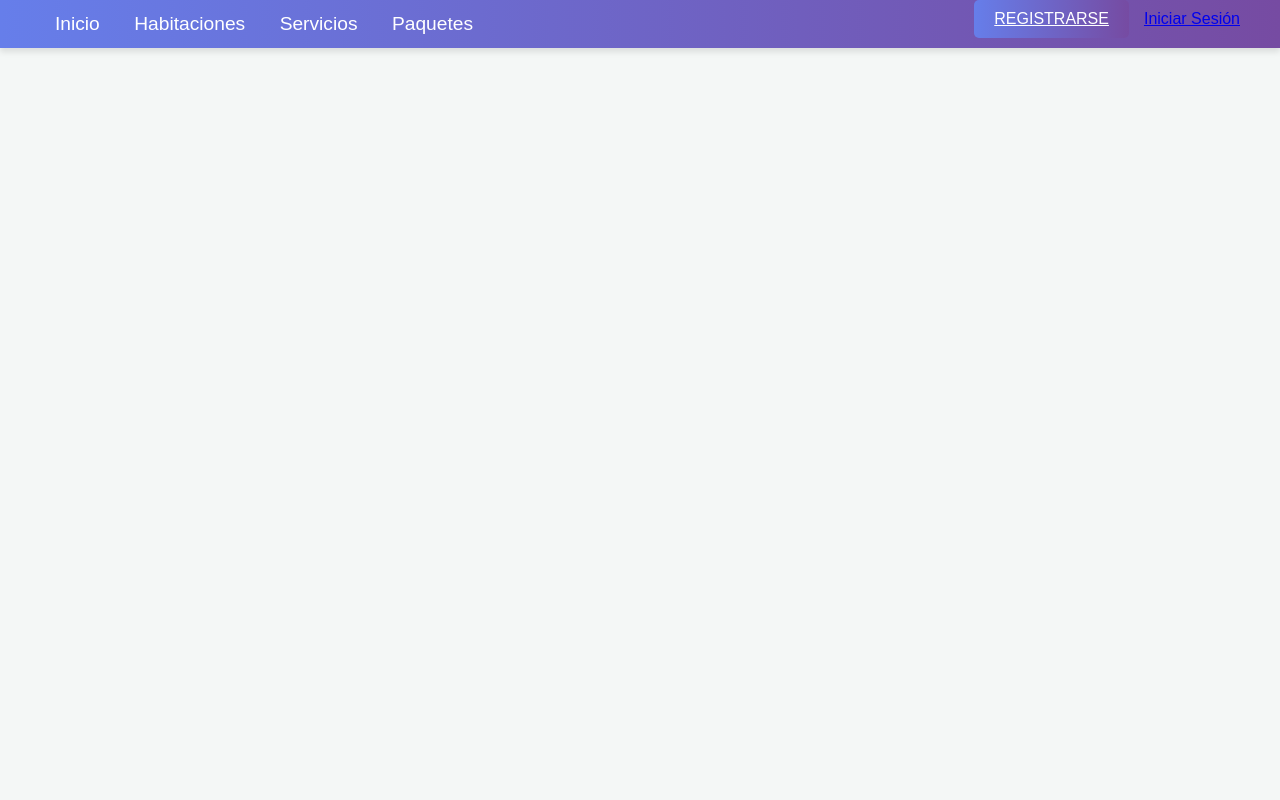
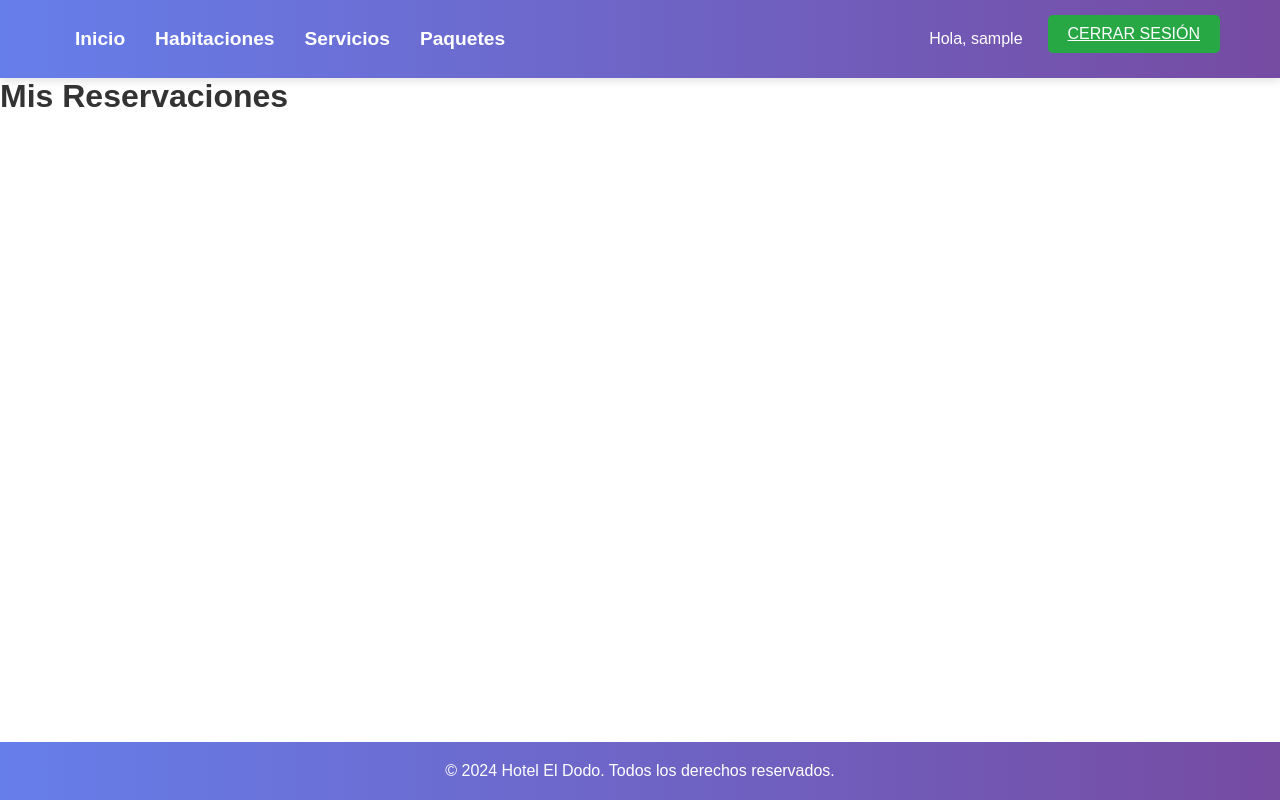
Before and after one commit to ALLAN-CARCUZ/PROYECTO3.0, a website: page public/misreservaciones.html in a window 1280 px wide. Drawn offline with Linux system fonts and the light colour scheme; no server answers; sample sign-in values are in the browser's storage.

Commit message:
Arreglo de diseño y autenticación

```diff
--- a/public/css/general.css
+++ b/public/css/general.css
@@ -9,21 +9,26 @@
 
 body {
     font-family: 'Arial', sans-serif;
-    background-color: #f4f7f6;
-    margin: 0;
-    padding: 0;
+    color: #333;
+    display: flex;
+    flex-direction: column;
+    min-height: 100vh;
+}
+
+.container {
+    max-width: 1200px;
+    margin: 0 auto;
+    padding: 0 20px;
 }
 
 /* Estilos del header */
 header {
     background: linear-gradient(to right, #667eea, #764ba2);
-    padding: 0;
-    box-shadow: 0 4px 6px rgba(0, 0, 0, 0.1);
+    color: white;
+    padding: 15px 0;
+    position: relative;
     width: 100%;
-    position: fixed;
-    top: 0;
-    left: 0;
-    z-index: 1000;
+    box-shadow: 0px 4px 8px rgba(0, 0, 0, 0.1);
 }
 
 .header-container {
@@ -32,6 +37,68 @@ header {
     display: flex;
     justify-content: space-between;
     align-items: center;
+}
+
+header nav {
+    display: flex;
+    align-items: center;
+}
+
+header nav a {
+    color: white;
+    text-decoration: none;
+    margin: 0 15px;
+    font-size: 1.1rem;
+    font-weight: bold; /* Misma fuente y peso que en paquetes.css */
+}
+
+header nav a:hover {
+    color: #ddd;
+}
+
+
+.nav-right {
+    display: flex;
+    align-items: center;
+}
+
+.register-button, .auth-button {
+    padding: 10px 20px;
+    border: none;
+    border-radius: 5px;
+    font-size: 1rem;
+    text-transform: uppercase;
+    cursor: pointer;
+    text-align: center;
+    transition: background 0.3s ease;
+}
+
+.register-button {
+    background: linear-gradient(to right, #667eea, #764ba2);
+    color: white;
+    margin-right: 10px;
+}
+
+.register-button:hover {
+    background: linear-gradient(to right, #764ba2, #667eea);
+}
+
+.auth-button {
+    background: #28a745;
+    color: white;
+}
+
+.auth-button:hover {
+    background: #218838;
+}
+
+header .header-container {
+    display: flex;
+    justify-content: space-between;
+    align-items: center;
+    max-width: 1200px;
+    margin: 0 auto;
+    padding: 0 20px;
 }
 
 .nav-left a {
@@ -51,22 +118,6 @@ header {
     align-items: center;
 }
 
-/* Botón de cerrar sesión */
-.logout-button {
-    background-color: #dc3545;
-    color: white;
-    padding: 10px 15px;
-    border: none;
-    border-radius: 5px;
-    font-size: 1rem;
-    cursor: pointer;
-    transition: background-color 0.3s ease;
-    margin-right: 10px;
-}
-
-.logout-button:hover {
-    background-color: #c82333;
-}
 
 /* Botón para abrir el modal */
 .open-modal-btn {
--- a/public/misreservaciones.html
+++ b/public/misreservaciones.html
@@ -30,6 +30,12 @@
         <!-- Aquí se cargarán las reservaciones del usuario -->
     </div>
 
+        <!-- Footer -->
+        <footer>
+            <p>© 2024 Hotel El Dodo. Todos los derechos reservados.</p>
+        </footer>
+
     <script src="scripts/misreservaciones.js"></script>
+    <script src="scripts/scriptreservacionesauth.js"></script>
 </body>
 </html>
```
Also changed, not shown: public/wizard.html (+1 -0 lines).
